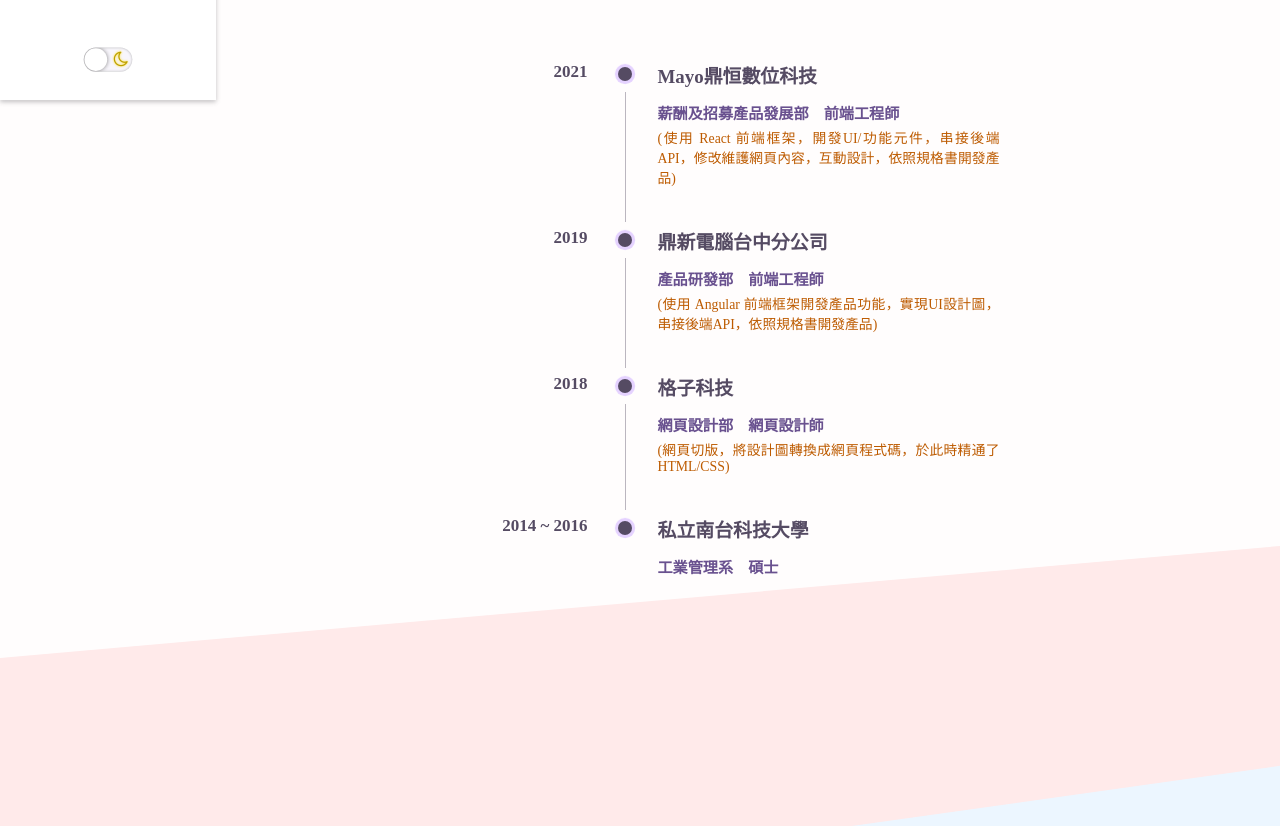
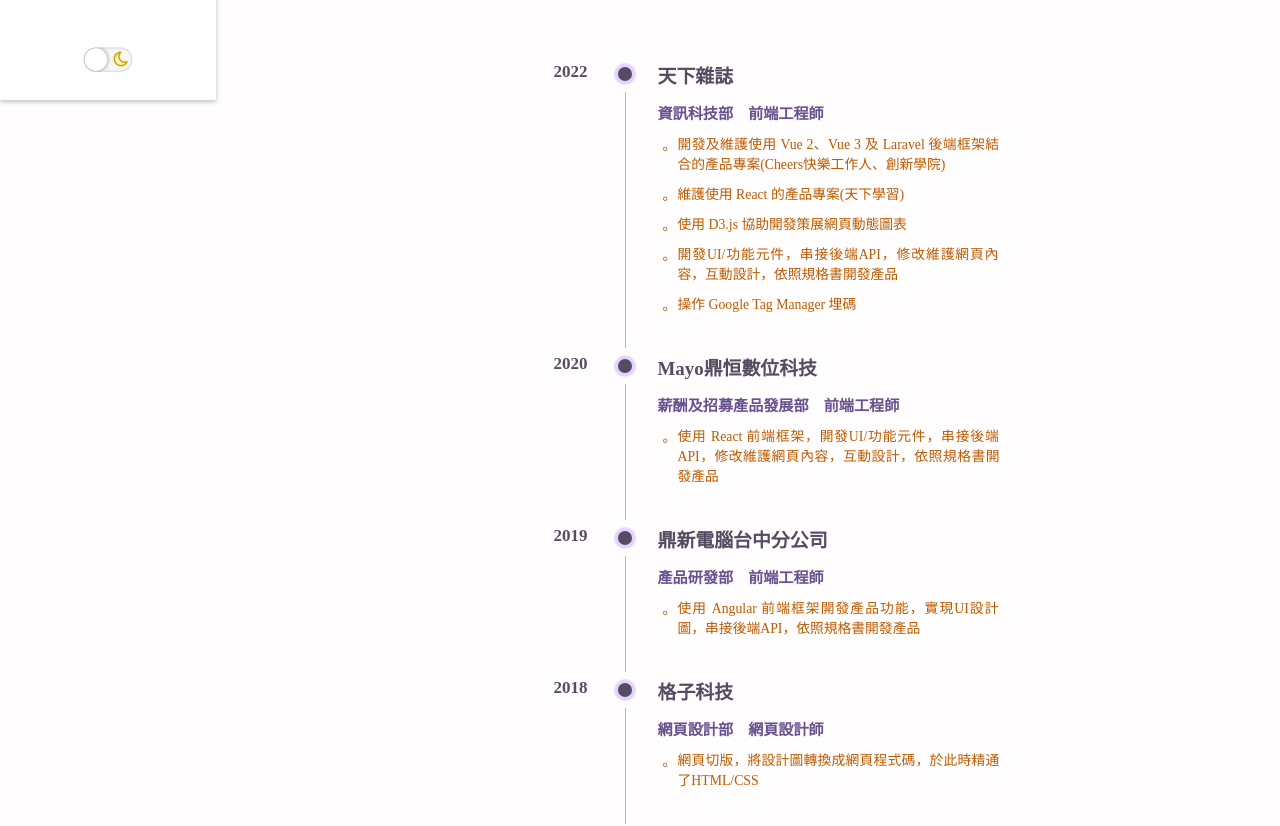
Before and after one commit to HongyiLiou/my-react-resume, a React (Create React App) app: page / in a window 1280 px wide. Shown: the part 700-1526 px from the top of the page. Built offline with nearby package versions, Linux system fonts and the light colour scheme.

Commit message:
update 20230510

```diff
--- a/src/components/Layout/components/Experience/index.js
+++ b/src/components/Layout/components/Experience/index.js
@@ -22,12 +22,16 @@
         <article className="timelineBlock">
           <ul className="timeline">
             {
-              experienceData.map(d => {
+              experienceData.map((d, i) => {
                 return (
-                  <li className="item">
+                  <li className="item" key={`timelineItem_${i}`}>
                     {d.name}
                     <p className="unit">{d.unit}</p>
-                    <p className="works">{d.works || null}</p>
+                    {
+                      d.works?.map((work, index) => {
+                        return <p className="works" key={`work_${index}`}>{work}</p>;
+                      })
+                    }
                     <p className="year">{d.year}</p>
                     <div className="line" />
                   </li>
--- a/src/components/Layout/components/Experience/style.css
+++ b/src/components/Layout/components/Experience/style.css
@@ -124,13 +124,22 @@
   transition: 0.2s;
 }
 .experienceContainer .timeline .works {
-  margin-top: 5px;
+  position: relative;
+  margin-top: 12px;
+  padding-left: 20px;
   max-width: 380px;
   font-size: 73%;
   color: #bd5b00;
   text-align: justify;
-  font-weight: 400;
+  white-space: pre-line;
+  font-weight: 500;
   transition: 0.2s;
+}
+.experienceContainer .timeline .works::before {
+  content: '。';
+  position: absolute;
+  top: 1px;
+  left: 5px;
 }
 
 /* Dark Theme */
@@ -219,7 +228,7 @@
     margin-top: 13px;
   }
   .experienceContainer .timeline .works {
-    margin-top: 4px;
+    margin-top: 10px;
     max-width: 342px;
   }
 }
--- a/src/components/Layout/components/Header/index.js
+++ b/src/components/Layout/components/Header/index.js
@@ -49,7 +49,7 @@
           </button> */}
         </div>
         <div className="summary">
-          <p>三年實務經驗的前端工程師，熱愛音樂、影像視覺，樂於學習新技術。</p>
+          <p>五年實務經驗的前端工程師，熱愛音樂、影像視覺，樂於學習新技術。</p>
           <p>喜歡一點一滴累積完成一首曲子、一幅影像、一個網頁的成就感。</p>
           <p>
             好溝通、善於配合。
--- a/src/components/Layout/components/Portfolio/style.css
+++ b/src/components/Layout/components/Portfolio/style.css
@@ -136,6 +136,10 @@
   background-position: left center;
   background-repeat: no-repeat;
   background-size: cover;
+}
+.portfolioContainer .content .webPortfolios .portfolio.drawTurntable .inner,
+.portfolioContainer .content .mobilePortfolios .portfolio.drawTurntable .inner {
+  background-image: url(../../../../images/portfolio/drawTurntable.png);
 }
 .portfolioContainer .content .webPortfolios .portfolio.myOldResume .inner,
 .portfolioContainer .content .mobilePortfolios .portfolio.myOldResume .inner {
--- a/src/components/Layout/components/Professional/index.js
+++ b/src/components/Layout/components/Professional/index.js
@@ -33,7 +33,7 @@
             　　在嘉義縣政府服替代役的期間，常協助製作政府單位課程橫幅、海報，在退役前也舉辦了個人音樂會，也為自己的活動做了海報、活動宣傳品、貴賓邀請卡...等，學以致用，收穫頗豐。
           </p>
           <p className="text">
-            　　其後從事為期三年左右的前端工程師職務，設計規劃並透過程式碼實現網頁動態效果、滿足產品規格需求、串接後端等，也不斷吸收前端網頁新知，對於學習前端技術有十足的熱誠。
+            　　其後從事為期五年左右的前端工程師職務，設計規劃並透過程式碼實現網頁動態效果、滿足產品規格需求、串接後端等，也不斷吸收前端網頁新知，對於學習前端技術有十足的熱誠。
           </p>
         </article>
       </div>
--- a/src/configs/index.js
+++ b/src/configs/index.js
@@ -20,21 +20,33 @@
 /** Experiecnce (學經歷) */
 export const experience = [
   {
+    name: '天下雜誌',
+    unit: '資訊科技部　前端工程師',
+    works: [
+      '開發及維護使用 Vue 2、Vue 3 及 Laravel 後端框架結合的產品專案(Cheers快樂工作人、創新學院)',
+      '維護使用 React 的產品專案(天下學習)',
+      '使用 D3.js 協助開發策展網頁動態圖表',
+      '開發UI/功能元件，串接後端API，修改維護網頁內容，互動設計，依照規格書開發產品',
+      '操作 Google Tag Manager 埋碼',
+    ],
+    year: '2022',
+  },
+  {
     name: 'Mayo鼎恒數位科技',
     unit: '薪酬及招募產品發展部　前端工程師',
-    works: '(使用 React 前端框架，開發UI/功能元件，串接後端API，修改維護網頁內容，互動設計，依照規格書開發產品)',
-    year: '2021',
+    works: ['使用 React 前端框架，開發UI/功能元件，串接後端API，修改維護網頁內容，互動設計，依照規格書開發產品'],
+    year: '2020',
   },
   {
     name: '鼎新電腦台中分公司',
     unit: '產品研發部　前端工程師',
-    works: '(使用 Angular 前端框架開發產品功能，實現UI設計圖，串接後端API，依照規格書開發產品)',
+    works: ['使用 Angular 前端框架開發產品功能，實現UI設計圖，串接後端API，依照規格書開發產品'],
     year: '2019',
   },
   {
     name: '格子科技',
     unit: '網頁設計部　網頁設計師',
-    works: '(網頁切版，將設計圖轉換成網頁程式碼，於此時精通了HTML/CSS)',
+    works: ['網頁切版，將設計圖轉換成網頁程式碼，於此時精通了HTML/CSS'],
     year: '2018',
   },
   {
@@ -84,9 +96,15 @@
 /** Portfolios */
 export const portfolios = [
   {
+    title: 'Draw Turntable - 抽籤抽籤 (iOS)',
+    cssClass: 'drawTurntable',
+    info: '練習使用 React Native Expo 開發 App 並上架到 App Store 和 Google Play，是很方便的抽籤小工具',
+    url: 'https://apps.apple.com/us/app/draw-turntable-%E6%8A%BD%E7%B1%A4%E6%8A%BD%E7%B1%A4/id6446946674',
+  },
+  {
     title: '我的舊履歷',
     cssClass: 'myOldResume',
-    info: '兩年前的自製 RWD 履歷網頁，手機版畫面有驚喜呦：）',
+    info: '四年前的自製 RWD 履歷網頁，手機版畫面有驚喜呦：）',
     url: 'https://hongyiliou.github.io/MyResume/',
   },
   {
@@ -113,10 +131,10 @@
     info: '讀取輸入在 input 中的數字並顯示於手刻顯示器上、讀取顏色 input 來改變整個網頁的色彩樣式。',
     url: 'https://hongyiliou.github.io/4numbers/',
   },
-  {
-    title: 'Buy List',
-    cssClass: 'buylist',
-    info: '可自由增刪並加總價格的購物清單。',
-    url: 'https://hongyiliou.github.io/Buylist/',
-  },
+  // {
+  //   title: 'Buy List',
+  //   cssClass: 'buylist',
+  //   info: '可自由增刪並加總價格的購物清單。',
+  //   url: 'https://hongyiliou.github.io/Buylist/',
+  // },
 ];
```
Also changed, not shown: src/images/portfolio/drawTurntable.png (added).
